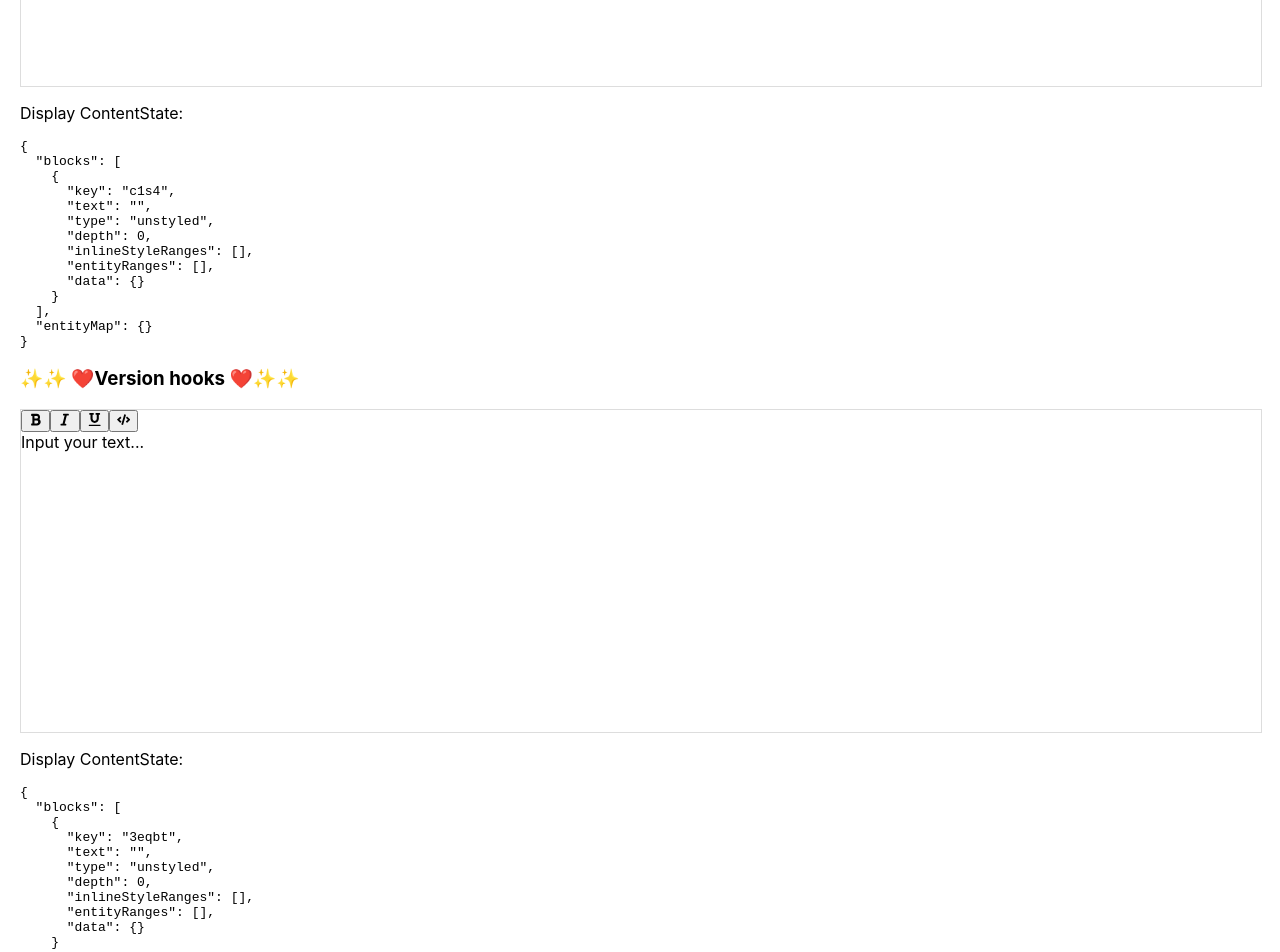
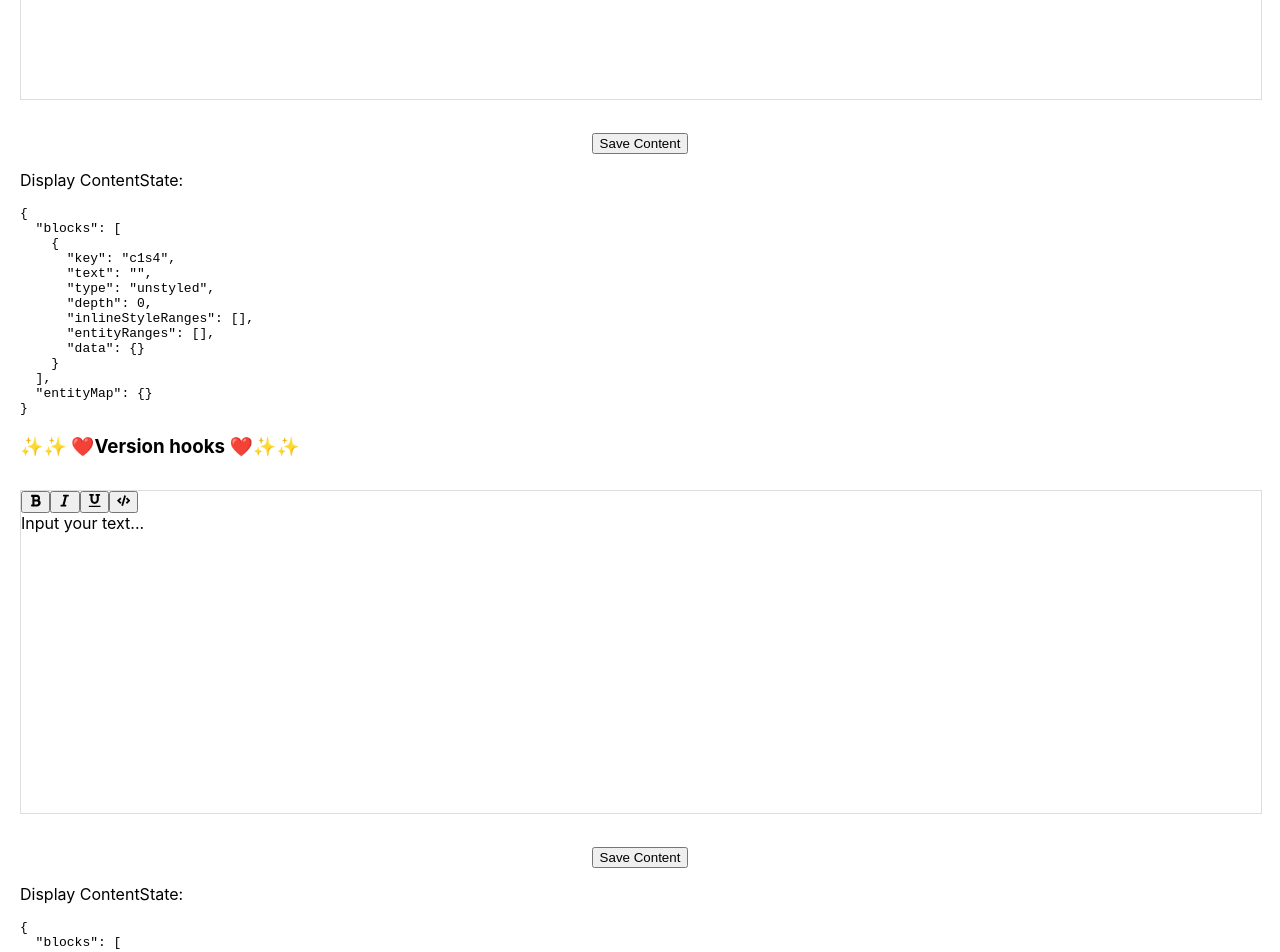
Before and after one commit to kim-duyen-frontend/demo-editor-draftjs, a React (Create React App) app: page / in a window 1280 px wide. Shown: the part 400-1352 px from the top of the page. Built offline with nearby package versions, Linux system fonts and the light colour scheme.

Commit message:
add save in localStorage

```diff
--- a/src/components/EditorText.js
+++ b/src/components/EditorText.js
@@ -27,6 +27,10 @@ class EditorText extends Component {
         const raw = convertToRaw(contentState);
         return JSON.stringify(raw, null, 2);
     }
+    handleSaveContent() {
+        let textJson = this.convertContentStateToJson();
+        localStorage.setItem("data", textJson);
+    }
     render() {
         const { editorState } = this.state;
         return (
@@ -47,6 +51,9 @@ class EditorText extends Component {
                         />
                     </div>
                 </div>
+                <div className="btnSave">
+                    <button onClick={this.handleSaveContent.bind(this)}>Save Content</button>
+                </div>
                 <p>Display ContentState:</p>
                 <pre>
                     {this.convertContentStateToJson()}
--- a/src/components/EditorTextHook.js
+++ b/src/components/EditorTextHook.js
@@ -18,6 +18,10 @@ const EditorText = () => {
         const raw = convertToRaw(contentState);
         return JSON.stringify(raw, null, 2);
     }
+    const handleSaveContent = () => {
+        let textJson = convertContentStateToJson();
+        localStorage.setItem("data", textJson);
+    }
     return (
         <div className="container">
             <div className="editorText">
@@ -36,6 +40,9 @@ const EditorText = () => {
                     />
                 </div>
             </div>
+            <div className="btnSave">
+                <button onClick={handleSaveContent}>Save Content</button>
+            </div>
             <p>Display ContentState:</p>
             <pre>{convertContentStateToJson()}</pre>
         </div>
--- a/src/index.css
+++ b/src/index.css
@@ -21,7 +21,14 @@ code {
 .editorText{
   width:100%;
   border: 1px solid #ddd;
+  margin: 2rem 0;
 }
 .editor{
   min-height:300px;
 }
+.btnSave{
+  text-align: center;
+}
+.btnSave > button{
+    cursor: pointer;
+  }
```
